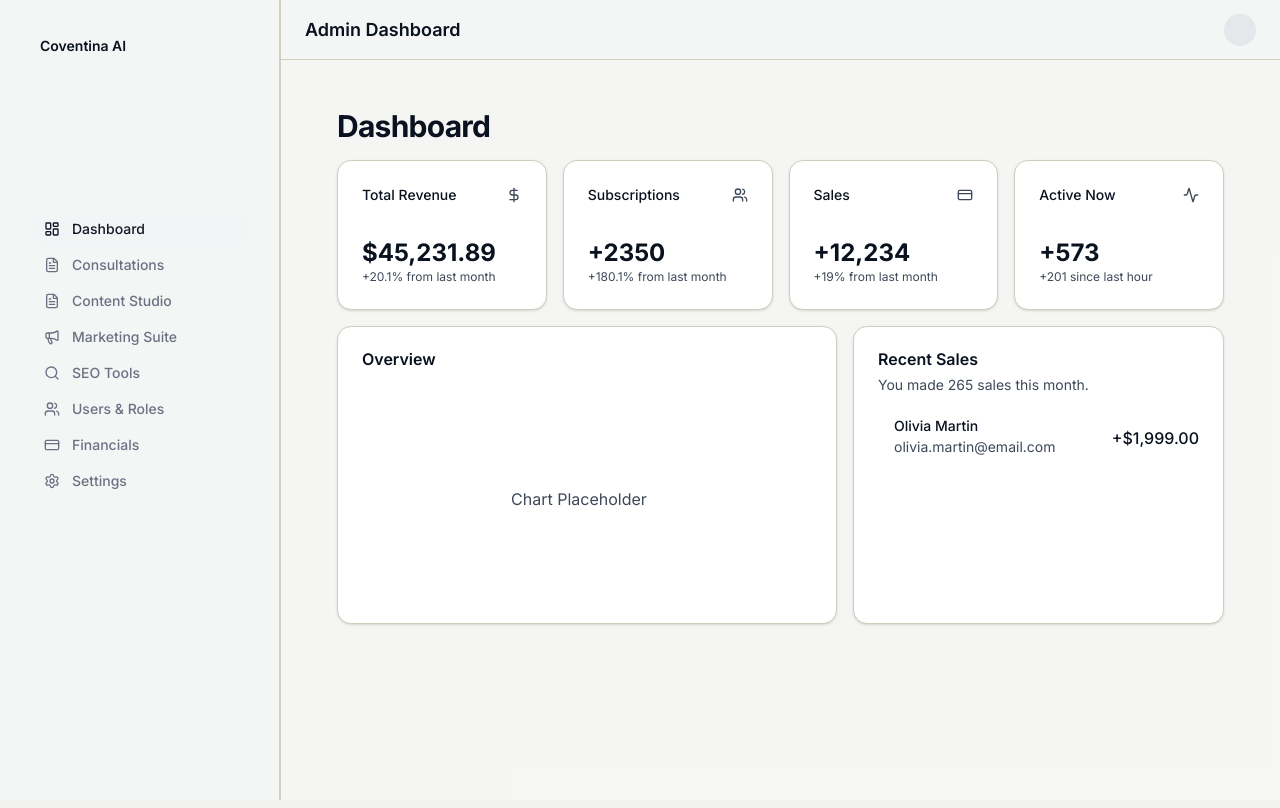
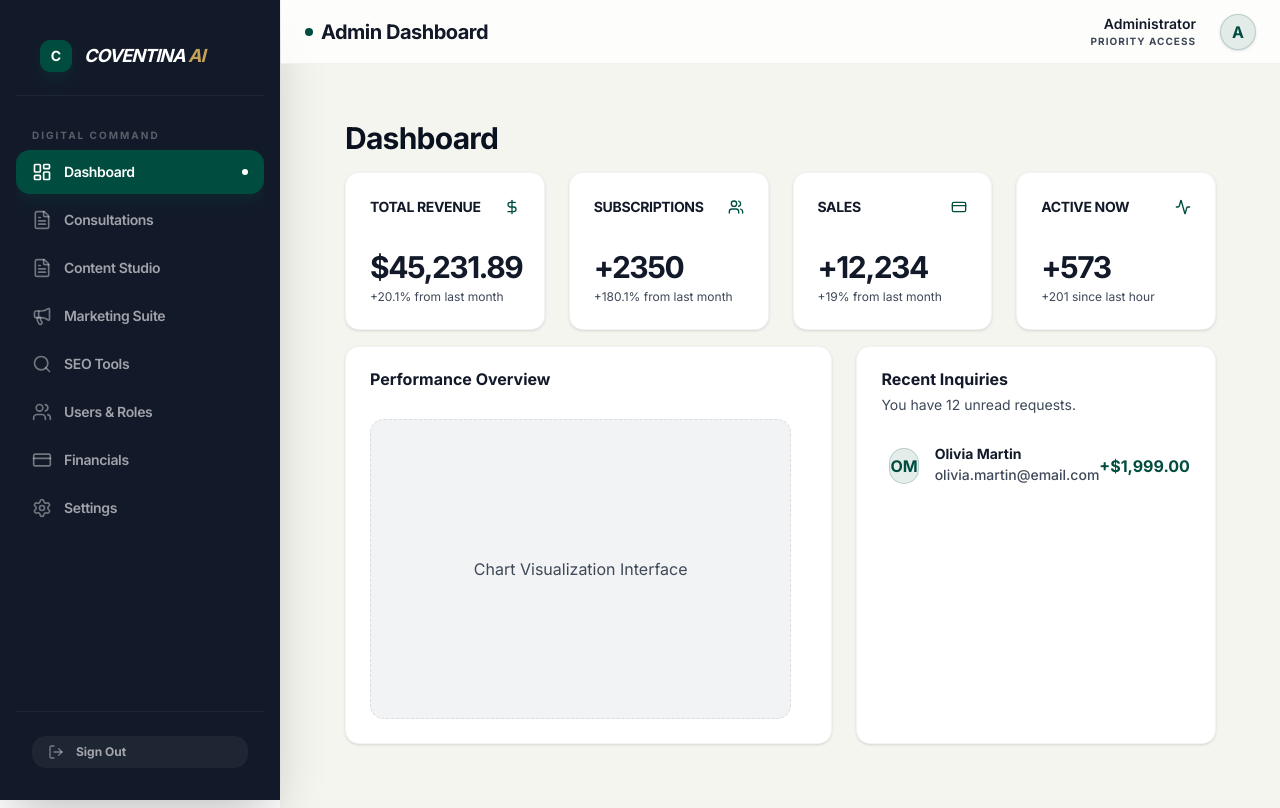
Before and after one commit to keralagda/Coventinae, a Next.js app: page /admin in a window 1280 px wide. Built offline with nearby package versions, Linux system fonts and the light colour scheme; no server answers.

Commit message:
style: finalize admin dashboard aesthetic alignment with brand tokens

```diff
--- a/src/app/admin/layout.tsx
+++ b/src/app/admin/layout.tsx
@@ -10,19 +10,27 @@ export default function AdminLayout({
   children: React.ReactNode
 }) {
   return (
-    <div className={`flex min-h-screen w-full bg-gray-50/50 dark:bg-gray-900/50 ${inter.className}`}>
-      <div className="hidden border-r bg-gray-100/40 lg:block dark:bg-gray-800/40">
+    <div className={`flex min-h-screen w-full bg-porcelain ${inter.className}`}>
+      <div className="hidden border-r border-ink-black/5 bg-white lg:block">
         <Sidebar />
       </div>
       <div className="flex flex-col w-full">
-         <header className="flex h-14 lg:h-[60px] items-center gap-4 border-b bg-gray-100/40 px-6 dark:bg-gray-800/40">
-            <h1 className="text-lg font-semibold">Admin Dashboard</h1>
+         <header className="flex h-16 items-center gap-4 border-b border-ink-black/5 bg-white/80 backdrop-blur-md px-6 sticky top-0 z-10">
+            <h1 className="text-xl font-bold text-ink-black tracking-tight flex items-center gap-2">
+                <span className="w-2 h-2 rounded-full bg-pine-teal"></span>
+                Admin Dashboard
+            </h1>
             <div className="ml-auto flex items-center gap-4">
-                {/* User Dropdown or Notifications */}
-                <div className="rounded-full bg-gray-200 w-8 h-8"></div>
+                <div className="flex flex-col items-end mr-2">
+                    <span className="text-sm font-semibold text-ink-black">Administrator</span>
+                    <span className="text-[10px] text-muted-foreground uppercase tracking-widest font-bold">Priority Access</span>
+                </div>
+                <div className="rounded-full bg-pine-teal/10 w-9 h-9 flex items-center justify-center border border-pine-teal/20 text-pine-teal font-bold shadow-sm">
+                    A
+                </div>
             </div>
          </header>
-        <main className="flex flex-1 flex-col gap-4 p-4 md:gap-8 md:p-6">
+        <main className="flex flex-1 flex-col gap-8 p-6 md:p-8">
           {children}
         </main>
       </div>
--- a/src/app/admin/page.tsx
+++ b/src/app/admin/page.tsx
@@ -7,76 +7,79 @@ export default function AdminDashboard() {
       <div className="flex items-center justify-between space-y-2">
         <h2 className="text-3xl font-bold tracking-tight">Dashboard</h2>
       </div>
-      <div className="grid gap-4 md:grid-cols-2 lg:grid-cols-4">
-        <Card>
+      <div className="grid gap-6 md:grid-cols-2 lg:grid-cols-4">
+        <Card className="border-ink-black/5 shadow-sm hover:shadow-md transition-shadow">
           <CardHeader className="flex flex-row items-center justify-between space-y-0 pb-2">
-            <CardTitle className="text-sm font-medium">Total Revenue</CardTitle>
-            <DollarSign className="h-4 w-4 text-muted-foreground" />
+            <CardTitle className="text-sm font-bold text-ink-black uppercase tracking-tight">Total Revenue</CardTitle>
+            <DollarSign className="h-4 w-4 text-pine-teal" />
           </CardHeader>
           <CardContent>
-            <div className="text-2xl font-bold">$45,231.89</div>
-            <p className="text-xs text-muted-foreground">+20.1% from last month</p>
+            <div className="text-3xl font-bold text-ink-black tracking-tighter">$45,231.89</div>
+            <p className="text-xs text-muted-foreground mt-1">+20.1% from last month</p>
           </CardContent>
         </Card>
-        <Card>
+        <Card className="border-ink-black/5 shadow-sm hover:shadow-md transition-shadow">
           <CardHeader className="flex flex-row items-center justify-between space-y-0 pb-2">
-            <CardTitle className="text-sm font-medium">Subscriptions</CardTitle>
-            <Users className="h-4 w-4 text-muted-foreground" />
+            <CardTitle className="text-sm font-bold text-ink-black uppercase tracking-tight">Subscriptions</CardTitle>
+            <Users className="h-4 w-4 text-pine-teal" />
           </CardHeader>
           <CardContent>
-            <div className="text-2xl font-bold">+2350</div>
-            <p className="text-xs text-muted-foreground">+180.1% from last month</p>
+            <div className="text-3xl font-bold text-ink-black tracking-tighter">+2350</div>
+            <p className="text-xs text-muted-foreground mt-1">+180.1% from last month</p>
           </CardContent>
         </Card>
-        <Card>
+        <Card className="border-ink-black/5 shadow-sm hover:shadow-md transition-shadow">
           <CardHeader className="flex flex-row items-center justify-between space-y-0 pb-2">
-            <CardTitle className="text-sm font-medium">Sales</CardTitle>
-            <CreditCard className="h-4 w-4 text-muted-foreground" />
+            <CardTitle className="text-sm font-bold text-ink-black uppercase tracking-tight">Sales</CardTitle>
+            <CreditCard className="h-4 w-4 text-pine-teal" />
           </CardHeader>
           <CardContent>
-            <div className="text-2xl font-bold">+12,234</div>
-            <p className="text-xs text-muted-foreground">+19% from last month</p>
+            <div className="text-3xl font-bold text-ink-black tracking-tighter">+12,234</div>
+            <p className="text-xs text-muted-foreground mt-1">+19% from last month</p>
           </CardContent>
         </Card>
-        <Card>
+        <Card className="border-ink-black/5 shadow-sm hover:shadow-md transition-shadow">
           <CardHeader className="flex flex-row items-center justify-between space-y-0 pb-2">
-            <CardTitle className="text-sm font-medium">Active Now</CardTitle>
-            <Activity className="h-4 w-4 text-muted-foreground" />
+            <CardTitle className="text-sm font-bold text-ink-black uppercase tracking-tight">Active Now</CardTitle>
+            <Activity className="h-4 w-4 text-pine-teal" />
           </CardHeader>
           <CardContent>
-            <div className="text-2xl font-bold">+573</div>
-            <p className="text-xs text-muted-foreground">+201 since last hour</p>
+            <div className="text-3xl font-bold text-ink-black tracking-tighter">+573</div>
+            <p className="text-xs text-muted-foreground mt-1">+201 since last hour</p>
           </CardContent>
         </Card>
       </div>
-      <div className="grid gap-4 md:grid-cols-2 lg:grid-cols-7">
-        <Card className="col-span-4">
+      <div className="grid gap-6 md:grid-cols-2 lg:grid-cols-7">
+        <Card className="col-span-4 border-ink-black/5 shadow-sm">
           <CardHeader>
-            <CardTitle>Overview</CardTitle>
+            <CardTitle className="text-ink-black font-bold">Performance Overview</CardTitle>
           </CardHeader>
           <CardContent className="pl-2">
             {/* Chart would go here */}
-            <div className="h-[200px] flex items-center justify-center text-muted-foreground">
-                Chart Placeholder
+            <div className="h-[300px] flex items-center justify-center text-muted-foreground bg-ink-black/5 rounded-xl border border-dashed border-ink-black/10 mx-4">
+                Chart Visualization Interface
             </div>
           </CardContent>
         </Card>
-        <Card className="col-span-3">
+        <Card className="col-span-3 border-ink-black/5 shadow-sm">
           <CardHeader>
-            <CardTitle>Recent Sales</CardTitle>
+            <CardTitle className="text-ink-black font-bold">Recent Inquiries</CardTitle>
             <div className="text-sm text-muted-foreground">
-              You made 265 sales this month.
+              You have 12 unread requests.
             </div>
           </CardHeader>
           <CardContent>
             <div className="space-y-8">
                 {/* Recent sales list */}
-                <div className="flex items-center">
+                <div className="flex items-center hover:bg-ink-black/5 p-2 rounded-lg transition-colors cursor-pointer">
+                    <div className="h-9 w-9 rounded-full bg-pine-teal/10 flex items-center justify-center text-pine-teal font-bold border border-pine-teal/20">
+                        OM
+                    </div>
                     <div className="ml-4 space-y-1">
-                        <p className="text-sm font-medium leading-none">Olivia Martin</p>
-                        <p className="text-sm text-muted-foreground">olivia.martin@email.com</p>
+                        <p className="text-sm font-bold text-ink-black leading-none">Olivia Martin</p>
+                        <p className="text-sm text-muted-foreground font-medium">olivia.martin@email.com</p>
                     </div>
-                    <div className="ml-auto font-medium">+$1,999.00</div>
+                    <div className="ml-auto font-bold text-pine-teal">+$1,999.00</div>
                 </div>
             </div>
           </CardContent>
--- a/src/components/admin/SEOAnalyzer.tsx
+++ b/src/components/admin/SEOAnalyzer.tsx
@@ -25,7 +25,7 @@ export function SEOAnalyzer() {
     <div className="grid gap-4 md:grid-cols-2">
       <Card className="col-span-1">
         <CardHeader>
-            <CardTitle>Content Input</CardTitle>
+            <CardTitle className="text-ink-black font-bold">Content Input</CardTitle>
             <CardDescription>Paste content to audit against a target keyword.</CardDescription>
         </CardHeader>
         <CardContent className="space-y-4">
@@ -47,7 +47,7 @@ export function SEOAnalyzer() {
                     onChange={(e) => setContent(e.target.value)}
                 />
             </div>
-            <Button onClick={handleAnalyze} className="w-full">Analyze SEO</Button>
+            <Button onClick={handleAnalyze} className="w-full bg-pine-teal text-white hover:bg-pine-teal/90 shadow-lg shadow-pine-teal/20">Analyze SEO</Button>
         </CardContent>
       </Card>
 
--- a/src/components/admin/Sidebar.tsx
+++ b/src/components/admin/Sidebar.tsx
@@ -62,34 +62,52 @@ export function Sidebar() {
   const pathname = usePathname()
 
   return (
-    <nav className="grid items-start gap-2 p-4 text-sm font-medium lg:w-[280px] lg:border-r lg:bg-gray-100/40 lg:dark:bg-gray-800/40 min-h-screen">
-      <div className="flex h-[60px] items-center px-6">
-        <Link className="flex items-center gap-2 font-semibold" href="/">
-          <span className="">Coventina AI</span>
+    <nav className="flex flex-col gap-4 p-4 text-sm font-medium lg:w-[280px] bg-ink-black min-h-screen text-porcelain shadow-2xl">
+      <div className="flex h-[80px] items-center px-6 mb-4 border-b border-white/5">
+        <Link className="flex items-center gap-3" href="/">
+          <div className="w-8 h-8 rounded-lg bg-pine-teal flex items-center justify-center text-white font-bold shadow-lg shadow-pine-teal/20">
+            C
+          </div>
+          <span className="text-lg font-bold tracking-tighter text-white uppercase italic">
+            Coventina <span className="text-golden-bronze">AI</span>
+          </span>
         </Link>
       </div>
-      <div className="flex-1 overflow-auto py-2">
-        <nav className="grid items-start px-4 text-sm font-medium">
+      <div className="flex-1 overflow-auto space-y-1">
+        <div className="px-4 mb-2 text-[10px] font-bold text-white/30 uppercase tracking-[0.2em]">
+            Digital Command
+        </div>
         {sidebarNavItems.map((item, index) => {
           const Icon = item.icon
+          const isActive = pathname === item.href
           return (
             <Link
               key={index}
               href={item.href}
               className={cn(
-                  "flex items-center gap-3 rounded-lg px-3 py-2 text-gray-500 transition-all hover:text-gray-900 dark:text-gray-400 dark:hover:text-gray-50",
-                  pathname === item.href ? "bg-gray-100 text-gray-900 dark:bg-gray-800 dark:text-gray-50" : ""
+                "flex items-center gap-3 rounded-xl px-4 py-3 transition-all duration-300 group relative",
+                isActive
+                  ? "bg-pine-teal text-white shadow-lg shadow-pine-teal/20"
+                  : "text-white/60 hover:text-white hover:bg-white/5"
               )}
             >
-                <Icon className="h-4 w-4" />
-                {item.title}
+              <Icon className={cn(
+                "h-5 w-5 transition-transform duration-300 group-hover:scale-110",
+                isActive ? "text-white" : "text-white/40 group-hover:text-pine-teal"
+              )} />
+              <span className="font-semibold tracking-tight">{item.title}</span>
+              {isActive && (
+                <div className="absolute right-4 w-1.5 h-1.5 rounded-full bg-white animate-pulse" />
+              )}
             </Link>
           )
         })}
-        </nav>
       </div>
-      <div className="mt-auto p-4">
-          {/* Footer or User Profile could go here */}
+      <div className="mt-auto p-4 border-t border-white/5 pt-6">
+          <div className="flex items-center gap-3 px-4 py-2 rounded-xl bg-white/5 hover:bg-white/10 transition-colors cursor-pointer group">
+              <LogOut className="h-4 w-4 text-white/40 group-hover:text-red-400" />
+              <span className="text-xs font-bold text-white/60 group-hover:text-white">Sign Out</span>
+          </div>
       </div>
     </nav>
   )
```
Also changed, not shown: src/app/globals.css (+7 -0 lines), src/components/admin/ConsultationTable.tsx (+36 -31 lines), src/components/admin/SocialScheduler.tsx (+6 -6 lines). Lines whose indentation alone changed are shown as unchanged.
